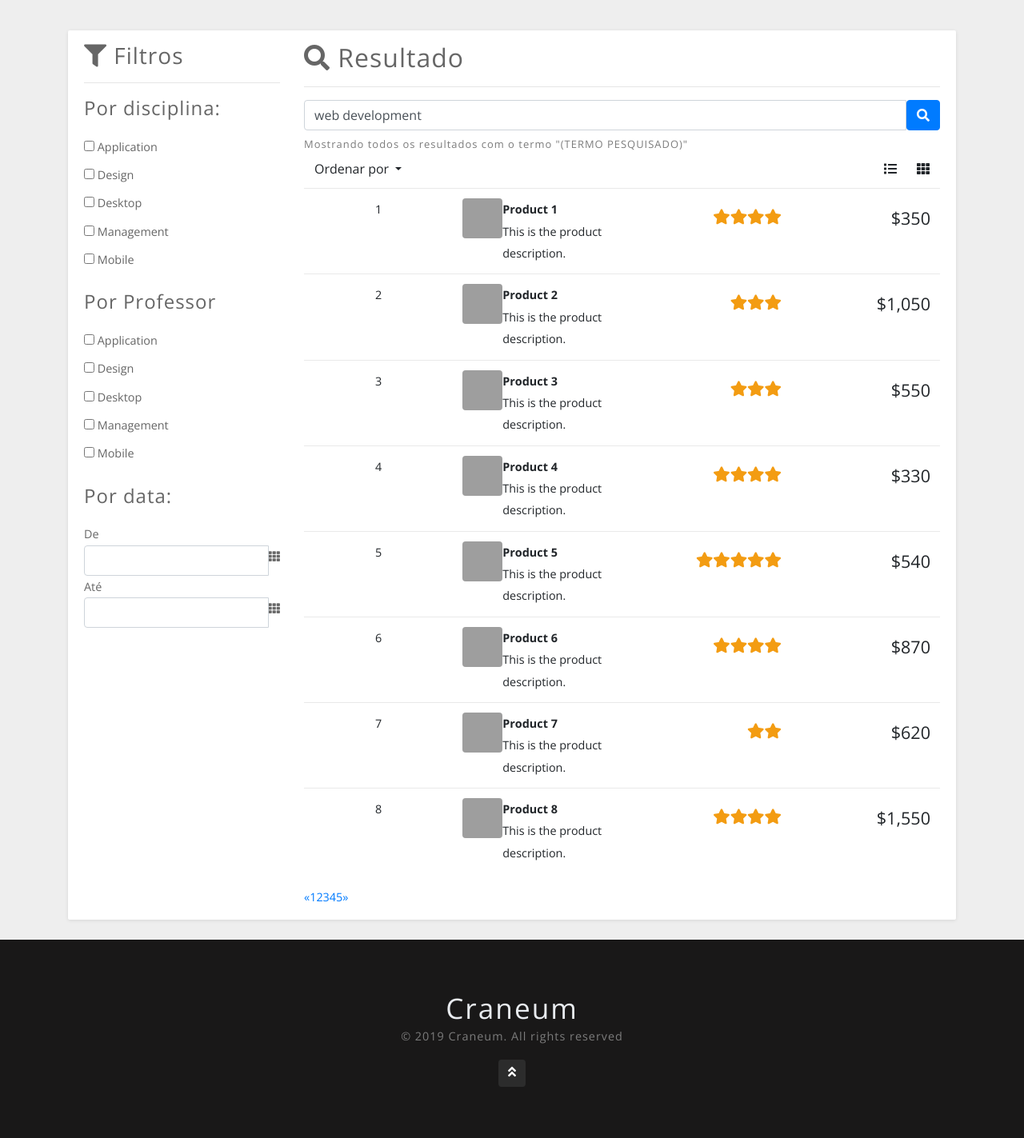
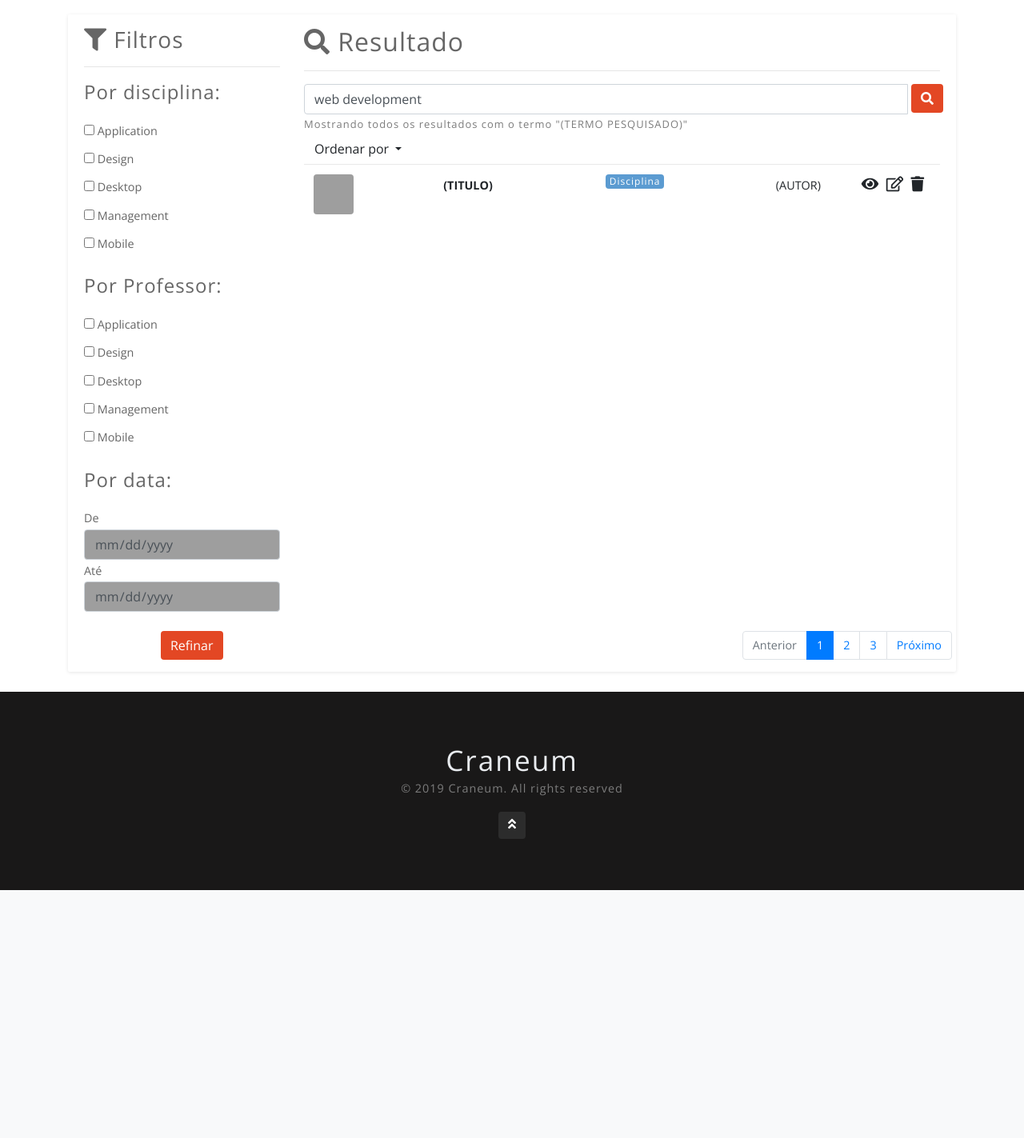
Before and after one commit to doblotoon/craneum, a PHP site: page /views/resultadoPesquisa.php in a window 1280 px wide. Shown: the part 340-1763 px from the top of the page at 80% size. After the commit the page ends 1453 px from the top, so only its background shows below. Run offline with PHP 8.4, Linux system fonts and the light colour scheme; grey boxes are pictures that could not be loaded.

Commit message:
finalização da view do resultadoPesquisa

```diff
--- a/application/assets/css/augusto.css
+++ b/application/assets/css/augusto.css
@@ -375,6 +375,18 @@ table.table td .add {
     margin-bottom: 8%;
   }
 
+  table.table th:last-child {
+    width: 100%;
+  }
+
+  .iconGerenciarUsers {
+    border-radius: 3.25rem!important;
+    width: 35px !important;
+    margin-top: -5px !important;
+    margin-bottom: -5px !important;
+  }
+
+
   @media (max-width: 767px) {
 
     .table-responsive {
@@ -393,7 +405,8 @@ table.table td .add {
 
     .table-responsive td,
     .table-responsive th {
-  height: 35px;
+      height: 35px !important;
+
     }
 
     .table-responsive thead {
@@ -412,4 +425,107 @@ table.table td .add {
       display: inline-block;
     }
 
+    .iconGerenciarUsers {
+      width: 31px !important;
+      position: absolute;
+      top: 178px;
+      bottom: 0;
+      left: 0;
+      right: 0;
+      margin: auto;
     }
+}
+
+#nomeUser {
+  width: 15%;
+}
+
+#tipoUser{
+  width: 15% !important;
+}
+
+#emailUser {
+  width: 37% !important;
+}
+
+#fotoPerfilUser {
+  width: 10% !important;
+}
+
+.botaoRefinar{
+  margin-top: 10%;
+}
+
+.tituloPesquisa{
+  font-weight: bold !important;
+  width: 39%;
+}
+
+.iconPesquisa {
+  margin-left: 5%;
+  margin-right: 5%;
+}
+
+.disciplinaResultadoPesquisa{
+  width: 25%;
+}
+
+.gridPesquisa {
+  position: relative;
+  width: 100%;
+  background: #fff;
+  color: #666666;
+  border-radius: 2px;
+  margin-bottom: 25px;
+  box-shadow: 0px 1px 4px rgba(0, 0, 0, 0.1);
+}
+
+.gridPesquisa .grid-body {
+  padding: 15px 20px 15px 20px;
+  font-size: 0.9em;
+  line-height: 1.9em;
+}
+
+.search table tr:hover {
+  cursor: pointer;
+}
+
+.search table tr td.image {
+width: 50px;
+}
+
+.search table tr td img {
+width: 50px;
+height: 50px;
+}
+
+
+.botaoResultadoPesquisa {
+  margin-left: 10% !important;
+  background-color: #E34724 !important;
+  border: #E34724;
+}
+
+.disciplinaMobilePesquisa {
+  margin-top: 7%;
+  margin-bottom: -6%;
+}
+
+.autorMobilePesquisa {
+  color: #f75225;
+}
+
+.paginacaoPesquisa {
+  position: absolute;
+  bottom: 0;
+  right: 0;
+}
+
+.tabelaPesquisar {
+  cursor: default !important;
+}
+
+.espacoPaginacaoMobile{
+  float:right;
+  margin-top: 2% !important;
+}
--- a/application/views/editarUsuario.php
+++ b/application/views/editarUsuario.php
@@ -70,7 +70,6 @@
 
                         <div class="form-group">
                             <div class="col-xs-6">
-                                <label ><h4>Nova Foto de Perfil</h4></label>
                                 <input type="file" class="form-control" name="fotoPerfil" id="fotoPerfilUpdate">
                             </div>
                         </div>
--- a/application/views/resultadoPesquisa.php
+++ b/application/views/resultadoPesquisa.php
@@ -1,65 +1,21 @@
 <?php
 	require_once "header.php";
-?>
-    <style>
-body{margin-top:20px;
-background:#eee;
+
+	$iphone = strpos($_SERVER['HTTP_USER_AGENT'],"iPhone");
+	$ipad = strpos($_SERVER['HTTP_USER_AGENT'],"iPad");
+	$android = strpos($_SERVER['HTTP_USER_AGENT'],"Android");
+	$palmpre = strpos($_SERVER['HTTP_USER_AGENT'],"webOS");
+	$berry = strpos($_SERVER['HTTP_USER_AGENT'],"BlackBerry");
+	$ipod = strpos($_SERVER['HTTP_USER_AGENT'],"iPod");
+	$symbian = strpos($_SERVER['HTTP_USER_AGENT'],"Symbian");
+	$windowsphone = strpos($_SERVER['HTTP_USER_AGENT'],"Windows Phone");
+
+	if ($iphone || $ipad || $android || $palmpre || $ipod || $berry || $symbian || $windowsphone == true) {
+	$dispositivo = "mobile";
 	}
 
-.btn {
-    margin-bottom: 5px;
-}
-
-.grid {
-    position: relative;
-    width: 100%;
-    background: #fff;
-    color: #666666;
-    border-radius: 2px;
-    margin-bottom: 25px;
-    box-shadow: 0px 1px 4px rgba(0, 0, 0, 0.1);
-}
-
-.grid .grid-body {
-    padding: 15px 20px 15px 20px;
-    font-size: 0.9em;
-    line-height: 1.9em;
-}
-
-.search table tr td.rate {
-    color: #f39c12;
-    line-height: 50px;
-}
-
-.search table tr:hover {
-    cursor: pointer;
-}
-
-.search table tr td.image {
-	width: 50px;
-}
-
-.search table tr td img {
-	width: 50px;
-	height: 50px;
-}
-
-.search table tr td.rate {
-	color: #f39c12;
-	line-height: 50px;
-}
-
-.search table tr td.price {
-	font-size: 1.5em;
-	line-height: 50px;
-}
-
-.search #price1,
-.search #price2 {
-	display: inline;
-	font-weight: 600;
-}
-    </style>
+	else { $dispositivo = "computador";}
+?>
 </head>
 <body>
 
@@ -67,7 +23,7 @@ background:#eee;
 <div class="row">
 	<!-- BEGIN SEARCH RESULT -->
 	<div class="col-md-12">
-		<div class="grid search">
+		<div class="gridPesquisa search">
 			<div class="grid-body">
 				<div class="row">
 					<!-- BEGIN FILTERS -->
@@ -95,7 +51,7 @@ background:#eee;
 						<!-- END FILTER BY CATEGORY -->
 
 						<!-- BEGIN FILTER BY CATEGORY -->
-						<h4 class="opcaoFiltro">Por Professor</h4>
+						<h4 class="opcaoFiltro">Por Professor:</h4>
 						<div class="checkbox">
 							<label><input type="checkbox" class="icheck"> Application</label>
 						</div>
@@ -118,21 +74,23 @@ background:#eee;
 						<!-- BEGIN FILTER BY DATE -->
 						<h4 class="opcaoFiltro">Por data:</h4>
 						De
-						<div class="input-group date form_date" data-date="2014-06-14T05:25:07Z" data-date-format="dd-mm-yyyy" data-link-field="dtp_input1">
-							<input type="text" class="form-control">
-							<span class="input-group-addon bg-blue"><i class="fa fa-th"></i></span>
+						<div class="input-group date form_date">
+							<input type="date" class="form-control">
 						</div>
 						<input type="hidden" id="dtp_input1" value="">
 
 						Até
-						<div class="input-group date form_date" data-date="2014-06-14T05:25:07Z" data-date-format="dd-mm-yyyy" data-link-field="dtp_input2">
-							<input type="text" class="form-control">
-							<span class="input-group-addon bg-blue"><i class="fa fa-th"></i></span>
+						<div class="input-group date form_date">
+							<input type="date" class="form-control">
 						</div>
 						<input type="hidden" id="dtp_input2" value="">
 						<!-- END FILTER BY DATE -->
 
 						<div class="padding"></div>
+
+						<div class="text-center botaoRefinar">
+							<button type="button" class="btn btn-primary botaoResultadoPesquisa">Refinar</button>
+						</div>
 
 					</div>
 					<!-- END FILTERS -->
@@ -144,7 +102,7 @@ background:#eee;
 						<div class="input-group">
 							<input type="text" class="form-control" value="web development">
 							<span class="input-group-btn">
-								<button class="btn btn-primary" type="button"><i class="fa fa-search"></i></button>
+								<button class="btn btn-primary botaoResultadoPesquisa" type="button"><i class="fa fa-search"></i></button>
 							</span>
 						</div>
 						<!-- END SEARCH INPUT -->
@@ -167,81 +125,76 @@ background:#eee;
 									</ul>
 								</div>
 							</div>
-							<!-- END ORDER RESULT -->
+						</div>
 
-							<div class="col-md-6 text-right">
-								<div class="btn-group">
-									<button type="button" class="btn btn-default active"><i class="fa fa-list"></i></button>
-									<button type="button" class="btn btn-default"><i class="fa fa-th"></i></button>
+						<!-- BEGIN TABLE RESULT -->
+
+<?php
+	if($dispositivo=="computador"){
+?>
+							<table class="table">
+								<tbody>
+									<tr class="tabelaPesquisar">
+										<td class="image"><img src="https://lorempixel.com/400/300/nature/1" alt=""></td>
+										<td class="tituloPesquisa text-center">(TITULO)</td>
+										<td class="disciplinaResultadoPesquisa">
+											<h6 class="aEsquerda">
+												<span class="badge badge-secondary aEsquerda espacoDireita disciplina">Disciplina</span>
+											</h6>
+										</td>
+										<td class="text-center autorPesquisa">(AUTOR)</td>
+										<td class="price text-center acoesPesquisa"><i class="fa fa-eye iconPesquisa"></i><i class="far fa-edit iconPesquisa"></i><i class="fas fa-trash iconPesquisa"></i> </td>
+									</tr>
+								</tbody>
+							</table>
+
+							<!-- BEGIN PAGINATION -->
+						<nav>
+						<ul class="pagination paginacaoPesquisa">
+							<li class="page-item disabled">
+							<a class="page-link" href="#" tabindex="-1">Anterior</a>
+							</li>
+							<li class="page-item active"><a class="page-link" href="#">1</a></li>
+							<li class="page-item"><a class="page-link" href="#">2</a></li>
+							<li class="page-item"><a class="page-link" href="#">3</a></li>
+							<li class="page-item">
+							<a class="page-link" href="#">Próximo</a>
+							</li>
+						</ul>
+						</nav>
+					<!-- END PAGINATION -->
+<?php
+	} else {
+?>
+
+
+		<div class="container py-md-4">
+            <div id="products" class="row view-group my-lg-5 my-4">
+                <div class="item col-lg-4 mt-3">
+                    <div class="thumbnail card">
+                        <div class="img-event">
+                            <img class="group list-group-image img-fluid" src="<?=$caminho?>assets/images/g1.jpg" alt="">
+                        </div>
+                        <div class="caption card-body">
+                            <a class="linkItemRecemPostado" href=""><h5 class="group card-title inner list-group-item-heading">
+                                (TITULO)</h5>
+							</a>
+							<a class="autorMobilePesquisa" href=""><h6 class="group card-title inner list-group-item-heading">
+                                (NOME USER)</h6>
+                            </a>
+                            <p class="group inner list-group-item-text">
+								Lorem ipsum dolor sit amet consectetuer, consectetuer adipiscing elit sit
+							</p>
+							<h6 class="aEsquerda disciplinaMobilePesquisa">
+								<span class="badge badge-secondary aEsquerda espacoDireita disciplina">Disciplina</span>
+							</h6>
+                        </div>
                     </div>
 				</div>
 			</div>
 
-						<!-- BEGIN TABLE RESULT -->
-						<div class="table-responsive">
-							<table class="table table-hover">
-								<tbody><tr>
-									<td class="number text-center">1</td>
-									<td class="image"><img src="https://lorempixel.com/400/300/nature/1" alt=""></td>
-									<td class="product"><strong>Product 1</strong><br>This is the product description.</td>
-									<td class="rate text-right"><span><i class="fa fa-star"></i><i class="fa fa-star"></i><i class="fa fa-star"></i><i class="fa fa-star"></i><i class="fa fa-star-half-o"></i></span></td>
-									<td class="price text-right">$350</td>
-								</tr>
-								<tr>
-									<td class="number text-center">2</td>
-									<td class="image"><img src="https://lorempixel.com/400/300/nature/2" alt=""></td>
-									<td class="product"><strong>Product 2</strong><br>This is the product description.</td>
-									<td class="rate text-right"><span><i class="fa fa-star"></i><i class="fa fa-star"></i><i class="fa fa-star"></i><i class="fa fa-star-o"></i><i class="fa fa-star-o"></i></span></td>
-									<td class="price text-right">$1,050</td>
-								</tr>
-								<tr>
-									<td class="number text-center">3</td>
-									<td class="image"><img src="https://lorempixel.com/400/300/nature/3" alt=""></td>
-									<td class="product"><strong>Product 3</strong><br>This is the product description.</td>
-									<td class="rate text-right"><span><i class="fa fa-star"></i><i class="fa fa-star"></i><i class="fa fa-star"></i><i class="fa fa-star-half-o"></i><i class="fa fa-star-o"></i></span></td>
-									<td class="price text-right">$550</td>
-								</tr>
-								<tr>
-									<td class="number text-center">4</td>
-									<td class="image"><img src="https://lorempixel.com/400/300/nature/4" alt=""></td>
-									<td class="product"><strong>Product 4</strong><br>This is the product description.</td>
-									<td class="rate text-right"><span><i class="fa fa-star"></i><i class="fa fa-star"></i><i class="fa fa-star"></i><i class="fa fa-star"></i><i class="fa fa-star-o"></i></span></td>
-									<td class="price text-right">$330</td>
-								</tr>
-								<tr>
-									<td class="number text-center">5</td>
-									<td class="image"><img src="https://lorempixel.com/400/300/nature/5" alt=""></td>
-									<td class="product"><strong>Product 5</strong><br>This is the product description.</td>
-									<td class="rate text-right"><span><i class="fa fa-star"></i><i class="fa fa-star"></i><i class="fa fa-star"></i><i class="fa fa-star"></i><i class="fa fa-star"></i></span></td>
-									<td class="price text-right">$540</td>
-								</tr>
-								<tr>
-									<td class="number text-center">6</td>
-									<td class="image"><img src="https://lorempixel.com/400/300/nature/6" alt=""></td>
-									<td class="product"><strong>Product 6</strong><br>This is the product description.</td>
-									<td class="rate text-right"><span><i class="fa fa-star"></i><i class="fa fa-star"></i><i class="fa fa-star"></i><i class="fa fa-star"></i><i class="fa fa-star-half-o"></i></span></td>
-									<td class="price text-right">$870</td>
-								</tr>
-								<tr>
-									<td class="number text-center">7</td>
-									<td class="image"><img src="https://lorempixel.com/400/300/nature/7" alt=""></td>
-									<td class="product"><strong>Product 7</strong><br>This is the product description.</td>
-									<td class="rate text-right"><span><i class="fa fa-star"></i><i class="fa fa-star"></i><i class="fa fa-star-o"></i><i class="fa fa-star-o"></i><i class="fa fa-star-o"></i></span></td>
-									<td class="price text-right">$620</td>
-								</tr>
-								<tr>
-									<td class="number text-center">8</td>
-									<td class="image"><img src="https://lorempixel.com/400/300/nature/8" alt=""></td>
-									<td class="product"><strong>Product 8</strong><br>This is the product description.</td>
-									<td class="rate text-right"><span><i class="fa fa-star"></i><i class="fa fa-star"></i><i class="fa fa-star"></i><i class="fa fa-star"></i><i class="fa fa-star-half-o"></i></span></td>
-									<td class="price text-right">$1,550</td>
-								</tr>
-							</tbody></table>
-						</div>
-						<!-- END TABLE RESULT -->
-
 			<!-- BEGIN PAGINATION -->
-						<ul class="pagination">
+			<ul class="pagination espacoPaginacaoMobile">
 				<li class="disabled"><a href="#">«</a></li>
 				<li class="active"><a href="#">1</a></li>
 				<li><a href="#">2</a></li>
@@ -251,6 +204,14 @@ background:#eee;
 				<li><a href="#">»</a></li>
 			</ul>
 			<!-- END PAGINATION -->
+
+
+
+<?php
+	}
+?>
+
+						<!-- END TABLE RESULT -->
 						</div>
 					<!-- END RESULT -->
 				</div>
@@ -262,9 +223,6 @@ background:#eee;
 </div>
 
 <script src="http://netdna.bootstrapcdn.com/bootstrap/3.3.6/js/bootstrap.min.js"></script>
-<script type="text/javascript">
-
-</script>
 </body>
 
 <?php
```
Also changed, not shown: application/views/gerenciarDisciplinas.php (+17 -15 lines), application/views/gerenciarUsuarios.php (+23 -40 lines). Lines whose indentation alone changed are shown as unchanged.
